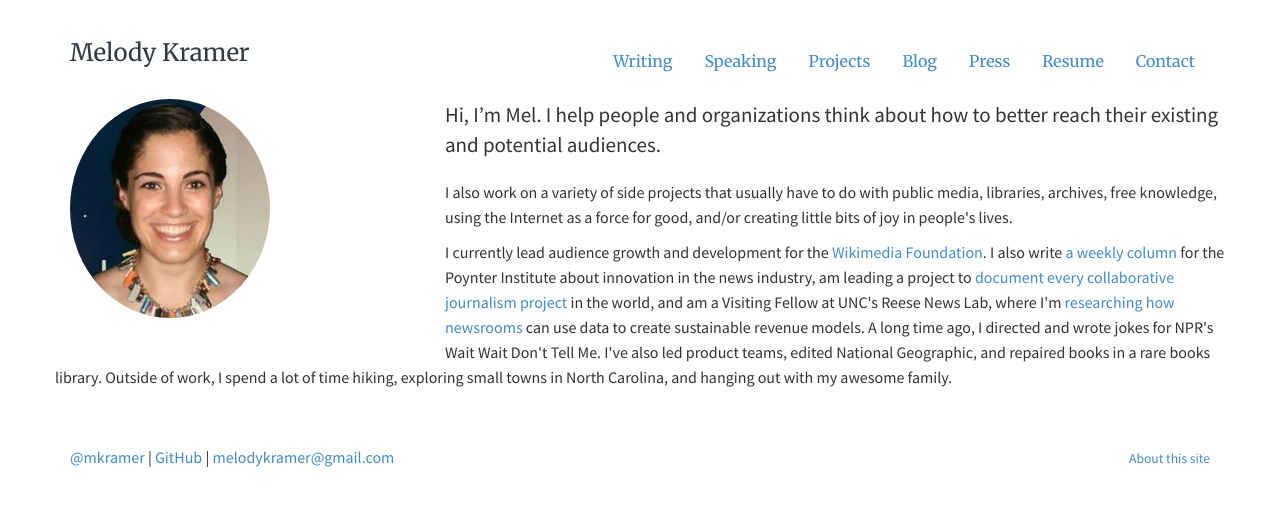
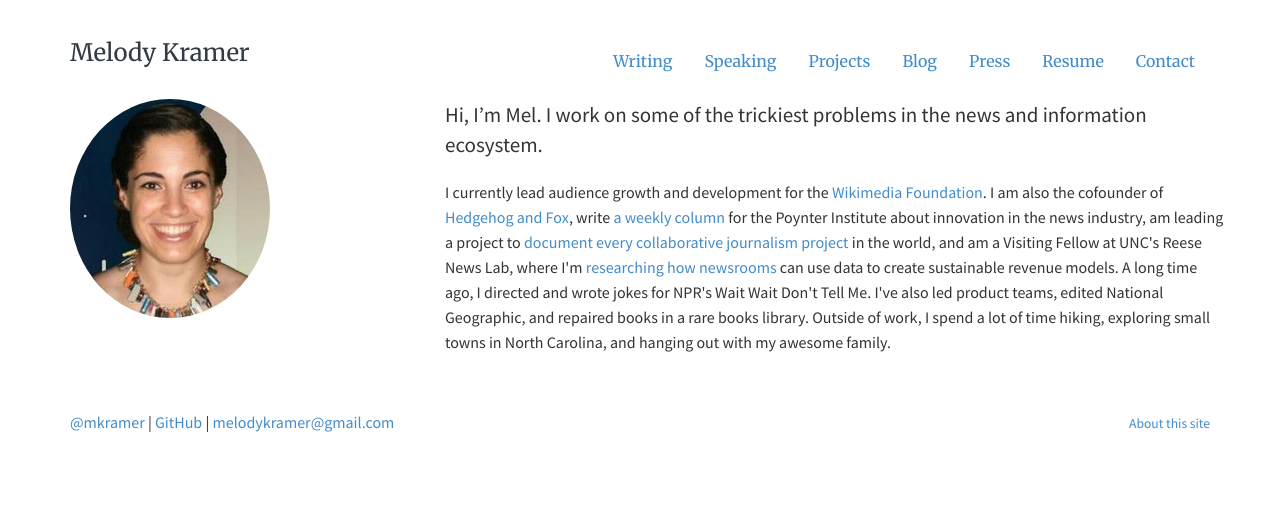
Before and after one commit to melodykramer/old-website, a Jekyll site: the page built from index.md, in a window 1280 px wide. Shown: the top 506 px of the page. Built offline with Jekyll 4.4.1, drawn with Linux system fonts in a browser that asks for light colours.

Commit message:
Update index.md

```diff
--- a/index.md
+++ b/index.md
@@ -14,7 +14,6 @@ description:
 	<img  class="img-circle avatar" alt="Melody Kramer" src="img/headshot.jpg">
 	</div>
 	<div itemscope itemtype="http://data-vocabulary.org/Person" class="col-sm-8"></div>
-	<p class="lead" markdown="1">Hi, I'm <span itemprop="name">Mel</span>. I help people and organizations think about how to better reach their existing and potential audiences.</p>
-	<p>I also work on a variety of side projects that usually have to do with public media, libraries, archives, free knowledge, using the Internet as a force for good, and/or creating little bits of joy in people's lives.</p>
-	<p>I currently lead audience growth and development for the <a href="https://wikimediafoundation.org/wiki/Home">Wikimedia Foundation</a>. I also write <a href="https://www.poynter.org/person/961/archive">a weekly column</a> for the Poynter Institute about innovation in the news industry, am leading a project to <a href="https://collaborativejournalism.org/database-search-sort-learn-collaborative-projects-around-world/">document every collaborative journalism project</a> in the world, and am a Visiting Fellow at UNC's Reese News Lab, where I'm <a href="https://cislm.org/announcing-first-reese-news-lab-fellow-melody-kramer/">researching how newsrooms</a> can use data to create sustainable revenue models. A long time ago, I directed and wrote jokes for NPR's Wait Wait Don't Tell Me. I've also led product teams, edited National Geographic, and repaired books in a rare books library. Outside of work, I spend a lot of time hiking, exploring small towns in North Carolina, and hanging out with my awesome family.</p>
+	<p class="lead" markdown="1">Hi, I'm <span itemprop="name">Mel</span>. I work on some of the trickiest problems in the news and information ecosystem.</p>
+	<p>I currently lead audience growth and development for the <a href="https://wikimediafoundation.org/wiki/Home">Wikimedia Foundation</a>. I am also the cofounder of <a href="https://www.hedgehogandfox.net/">Hedgehog and Fox</a>, write <a href="https://www.poynter.org/person/961/archive">a weekly column</a> for the Poynter Institute about innovation in the news industry, am leading a project to <a href="https://collaborativejournalism.org/database-search-sort-learn-collaborative-projects-around-world/">document every collaborative journalism project</a> in the world, and am a Visiting Fellow at UNC's Reese News Lab, where I'm <a href="https://cislm.org/announcing-first-reese-news-lab-fellow-melody-kramer/">researching how newsrooms</a> can use data to create sustainable revenue models. A long time ago, I directed and wrote jokes for NPR's Wait Wait Don't Tell Me. I've also led product teams, edited National Geographic, and repaired books in a rare books library. Outside of work, I spend a lot of time hiking, exploring small towns in North Carolina, and hanging out with my awesome family.</p>
 </div>
```
